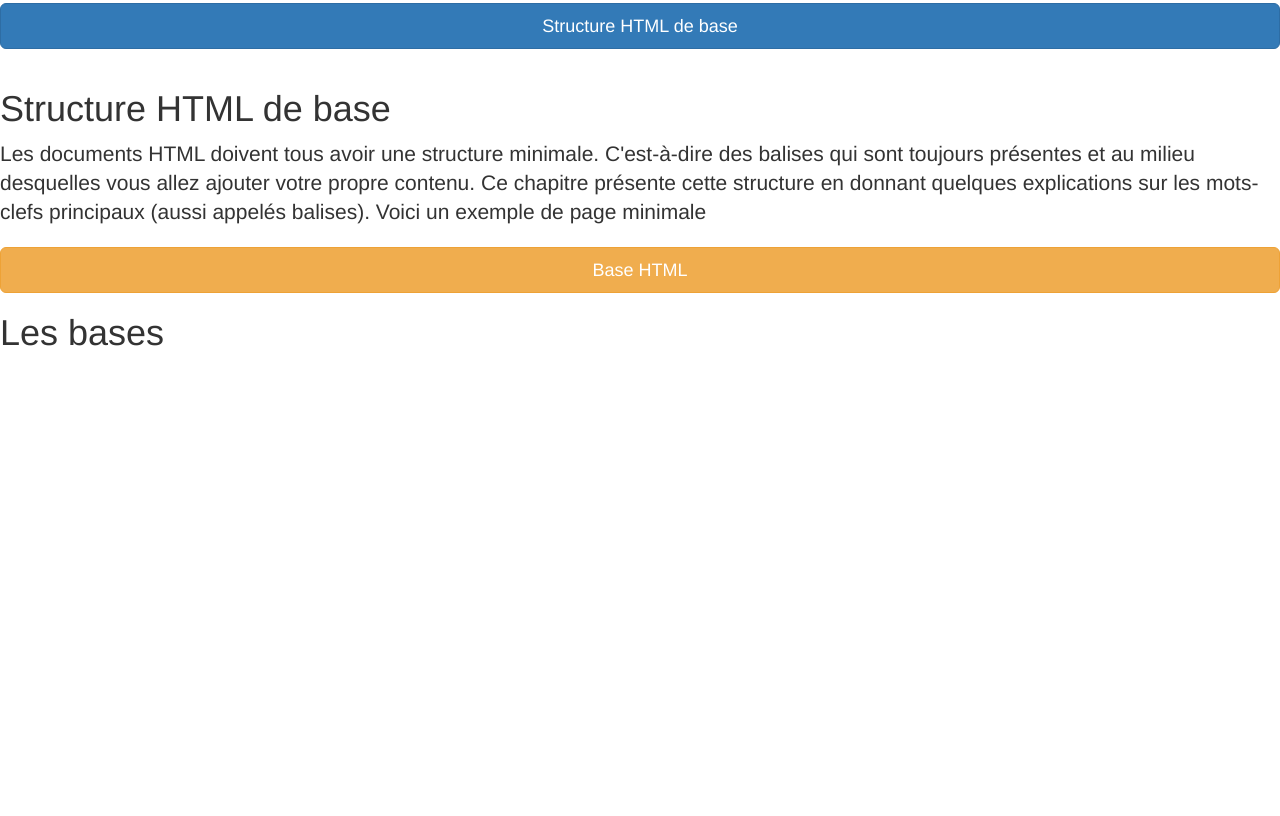
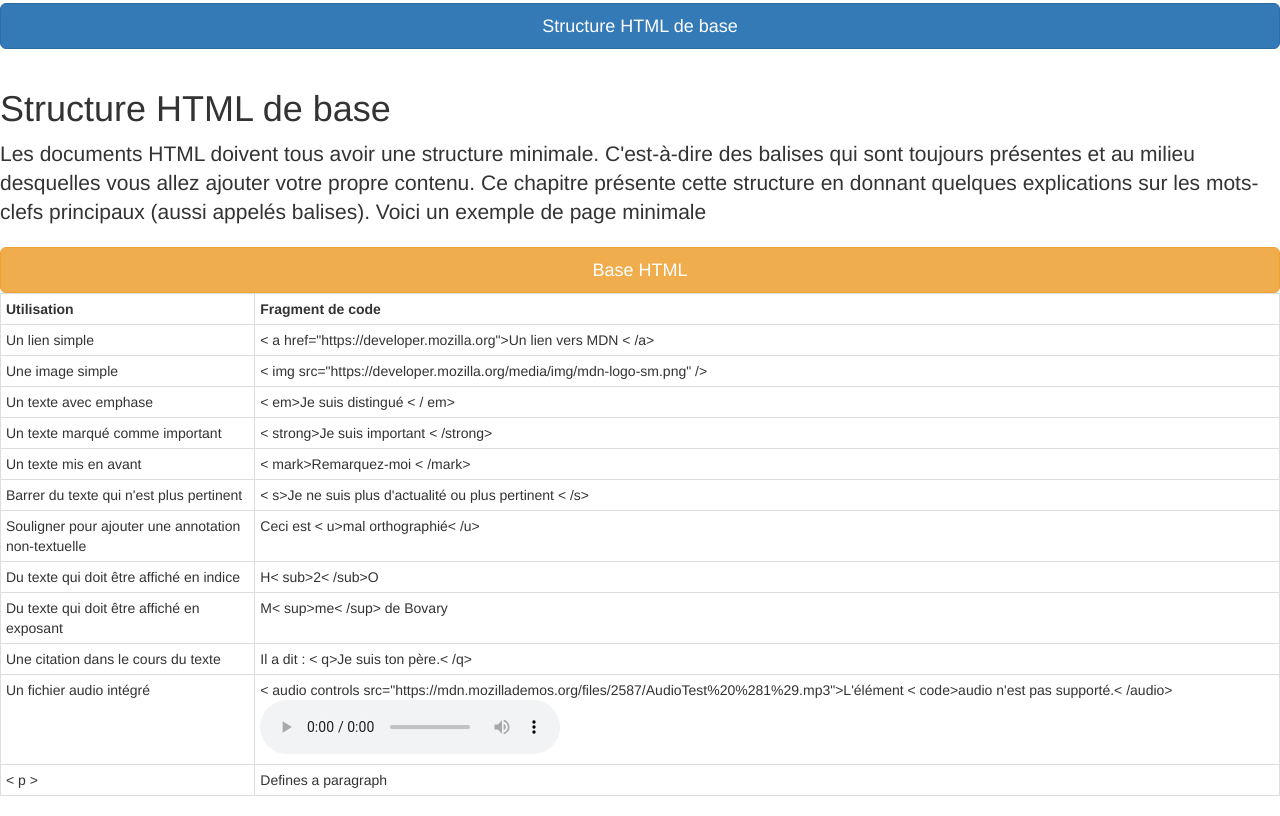
Before and after one commit to kikim5959/html-cheat-sheet, a plain HTML site: page index.html in a window 1280 px wide. Shown: the part 296-1112 px from the top of the page. Before the commit the page ends 800 px from the top, so only its background shows below. Drawn offline with nearby package versions, Linux system fonts and the light colour scheme.

Commit message:
end site

```diff
--- a/index.html
+++ b/index.html
@@ -6,7 +6,7 @@
     <meta http-equiv="X-UA-Compatible" content="IE=edge">
     <meta name="viewport" content="width=device-width, initial-scale=1">
     <!-- The above 3 meta tags *must* come first in the head; any other head content must come *after* these tags -->
-    <title>Bootstrap 101 Template</title>
+    <title>HTML CHEAT SHEET</title>
 
     <!-- Bootstrap -->
     <link href="css/bootstrap.min.css" rel="stylesheet">
@@ -15,7 +15,7 @@
 </head>
 
 <body>
-<!-- En tete et titre du site -->
+    <!-- En tete et titre du site -->
     <div class="jumbotron jumbotron-fluid">
         <div class="container">
             <h1 class="display-1">CHEAT SHEET HTML</h1>
@@ -23,7 +23,7 @@
         </div>
     </div>
 
-<!-- premier bouton -->
+    <!-- premier bouton -->
 
     <button type="button" class="btn btn-primary btn-lg btn-block">Structure HTML de base </button>
 
@@ -38,21 +38,114 @@
             <p class="lead">Les documents HTML doivent tous avoir une structure minimale. C'est-à-dire des balises qui sont toujours présentes et au milieu desquelles vous allez ajouter votre propre contenu. Ce chapitre présente cette structure en donnant quelques explications
                 sur les mots-clefs principaux (aussi appelés balises). Voici un exemple de page minimale </p>
 
-<!-- image1 -->
+            <!-- image1 -->
             <a href="saw.png" class="btn btn-warning btn-lg btn-block">Base HTML</html></a>
         </div>
     </div>
 
 
 
-    <h1 class="card-title">Les bases</h1>
-    <p class="lead">
+    <table class="table table-bordered table-condensed table-body-center">
+
+            <tr>
+                    <th>Utilisation </th>
+                    <th>Fragment de code</th>
+
+                </tr>
+
+                <tr>
+                    <td>Un lien simple </td>
+                    <td>
+                        < a href="https://developer.mozilla.org">Un lien vers MDN
+                            < /a>
+                    </td>
+
+                </tr>
+                <tr>
+                    <td>Une image simple </td>
+                    <td>
+                        < img src="https://developer.mozilla.org/media/img/mdn-logo-sm.png" /> </td>
+
+                </tr>
+                <tr>
+                    <td>Un texte avec emphase </td>
+                    <td>
+                        < em>Je suis distingué
+                            < / em>
+                    </td>
+
+                </tr>
+                <tr>
+                    <td>Un texte marqué comme important</td>
+                    <td>
+                        < strong>Je suis important
+                            < /strong>
+                    </td>
+
+                </tr>
+                <tr>
+                    <td>Un texte mis en avant</td>
+                    <td>
+                        < mark>Remarquez-moi
+                            < /mark>
+                    </td>
+
+                </tr>
+                <tr>
+                    <td>Barrer du texte qui n'est plus pertinent</td>
+                    <td>
+                        < s>Je ne suis plus d'actualité ou plus pertinent
+                            < /s>
+                    </td>
+
+                </tr>
+                <tr>
+                    <td>Souligner pour ajouter une annotation non-textuelle</td>
+                    <td>Ceci est < u>mal orthographié< /u>	</td>
+
+                </tr>
+
+
+                <tr>
+                    <td>Du texte qui doit être affiché en indice	</td>
+                    <td >H< sub>2< /sub>O	</td>
+
+                </tr>
+
+
+                <tr>
+                    <td>Du texte qui doit être affiché en exposant		</td>
+                    <td>M< sup>me< /sup> de Bovary		</td>
+
+                </tr>
+
+
+                <tr>
+                    <td>	Une citation dans le cours du texte	</td>
+                    <td>Il a dit : < q>Je suis ton père.< /q>		</td>
+
+                </tr>
+
+
+                <tr>
+                    <td>Un fichier audio intégré		</td>
+                    <td>< audio controls src="https://mdn.mozillademos.org/files/2587/AudioTest%20%281%29.mp3">L'élément < code>audio</ code> n'est pas supporté.< /audio> <audio controls src="https://mdn.mozillademos.org/files/2587/AudioTest%20%281%29.mp3">L'élément <code>audio</code> n'est pas supporté.</audio>		</td>
+                </tr>
 
 
 
 
 
+                <tr>
+                    <td>< p ></td>
+                    <td>Defines a paragraph</td>
+                </tr>
 
+
+
+
+        </table>
+    </div>
 
 
 
```
